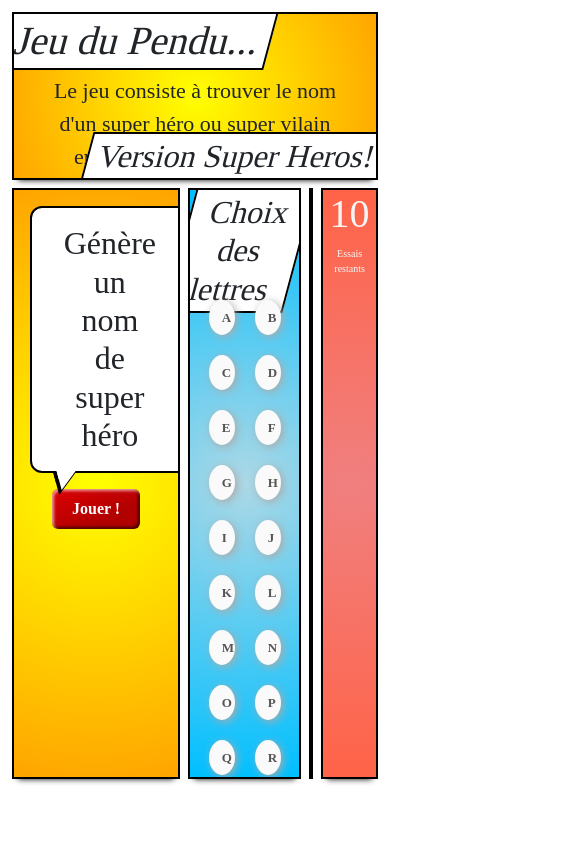
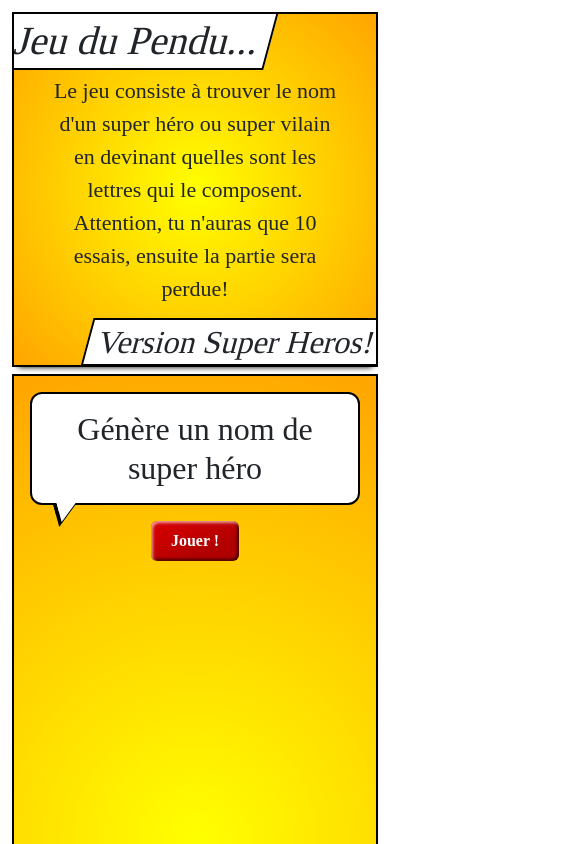
Before and after one commit to marionemeb/pendu-react, a React (Create React App) app: page / in a window 390 px wide. Shown: the top 844 px of the page, 585 px wide, since content can reach past the window. Built offline with nearby package versions, Linux system fonts and the light colour scheme.

Commit message:
make responsive

```diff
--- a/src/App.css
+++ b/src/App.css
@@ -191,3 +191,51 @@
   max-height: 30%;
   overflow: auto;
 }
+
+
+
+
+
+/* // Extra small devices (portrait phones, less than 576px) */
+@media (max-width: 575.98px) {
+  .pendu-body{
+    flex-wrap: wrap;
+  }
+
+  .pendu-header {
+    height: 100% !important;
+  }
+}
+
+/* // Small devices (landscape phones, 576px and up) */
+@media (min-width: 576px) and (max-width: 767.98px) {
+  .pendu-body{
+    flex-wrap: wrap;
+  }
+
+  .pendu-header {
+    height: 100% !important;
+  }
+}
+
+/* // Medium devices (tablets, 768px and up) */
+@media (min-width: 768px) and (max-width: 991.98px) {
+  .pendu-body{
+    flex-wrap: wrap;
+  }
+
+  .pendu-header {
+    height: 100% !important;
+  }
+}
+
+/* // Large devices (desktops, 992px and up) */
+@media (min-width: 992px) and (max-width: 1199.98px) {
+  .pendu-body{
+    flex-wrap: wrap;
+  }
+
+  .pendu-header {
+    height: 100% !important;
+  }
+}
--- a/src/AppBD.css
+++ b/src/AppBD.css
@@ -95,3 +95,84 @@ background-image:radial-gradient(circle, palegreen, yellowgreen);
 .panel:nth-child(4n+4) {
 background-image:radial-gradient(circle, lightcoral, tomato);
 }
+
+
+
+
+/* // Extra small devices (portrait phones, less than 576px) */
+@media (max-width: 575.98px) {
+    .panel:nth-child(4n+1) {
+        flex-basis: 500px;
+        height: 110vh;
+    }
+
+    .panel:nth-child(4n+2) {
+        flex-basis: 500px;
+        height: 80vh;
+    }
+
+    .panel:nth-child(4n+3) {
+        visibility: hidden;
+        position: absolute;
+    }
+
+    .panel:nth-child(4n+4) {
+        flex-basis: 700px;
+        height: 13vh;
+    }
+}
+
+/* // Small devices (landscape phones, 576px and up) */
+@media (min-width: 576px) and (max-width: 767.98px) {
+    .panel:nth-child(4n+1) {
+        flex-basis: 400px;
+    }
+
+    .panel:nth-child(4n+2) {
+        flex-basis: 300px;
+    }
+
+    .panel:nth-child(4n+3) {
+        flex-basis: 700px;
+    }
+
+    .panel:nth-child(4n+4) {
+        flex-basis: 700px;
+        height: 8vh;
+    }
+}
+
+/* // Medium devices (tablets, 768px and up) */
+@media (min-width: 768px) and (max-width: 991.98px) {
+    .panel:nth-child(4n+1) {
+        flex-basis: 400px;
+    }
+
+    .panel:nth-child(4n+2) {
+        flex-basis: 300px;
+    }
+
+    .panel:nth-child(4n+3) {
+        flex-basis: 700px;
+    }
+
+    .panel:nth-child(4n+4) {
+        flex-basis: 700px;
+        height: 8vh;
+    }
+}
+
+/* // Large devices (desktops, 992px and up) */
+@media (min-width: 992px) and (max-width: 1199.98px) {
+    .panel:nth-child(4n+1) {
+        flex-basis: 600px;
+    }
+
+    .panel:nth-child(4n+2) {
+        flex-basis: 300px;
+    }
+
+    .panel:nth-child(4n+3) {
+        flex-basis: 400px;
+    }
+}
```
